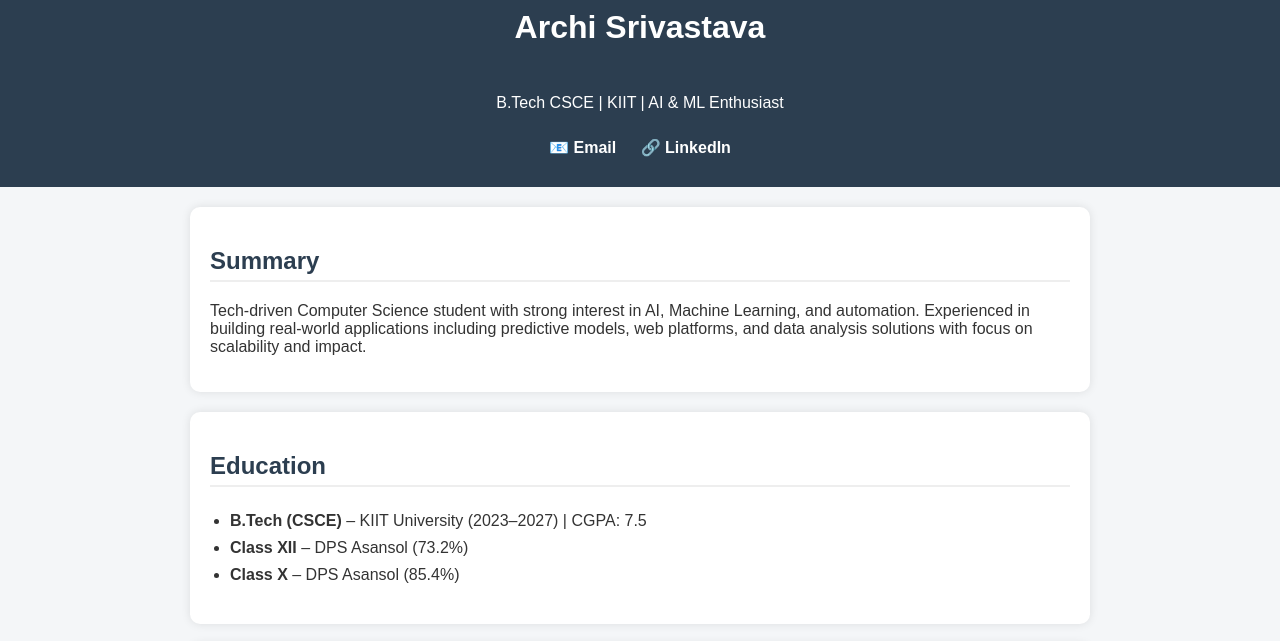
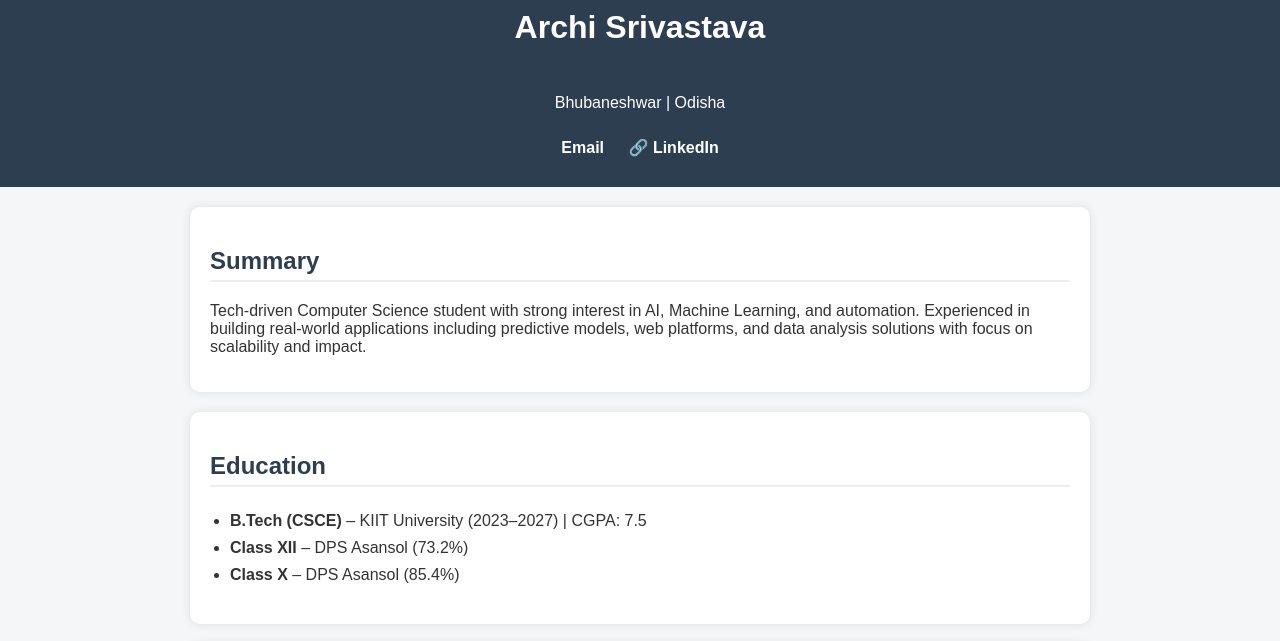
Before and after one commit to Archi739/Archi739.github.io, a plain HTML site: page index.html in a window 1280 px wide. Shown: the part 148-789 px from the top of the page. Drawn offline with Linux system fonts and the light colour scheme.

Commit message:
Update index.html

```diff
--- a/index.html
+++ b/index.html
@@ -86,10 +86,10 @@
     <img src="profile.jpg" class="profile-img" alt="Profile">
 
     <h1>Archi Srivastava</h1>
-    <p>B.Tech CSCE | KIIT | AI & ML Enthusiast</p>
+    <p>Bhubaneshwar | Odisha</p>
 
     <div class="links">
-      <a href="mailto:archisrivastava8661@gmail.com">📧 Email</a>
+     <a href="mailto:archisrivastava8661@gmail.com" target="_blank">Email</a>
       <a href="https://www.linkedin.com/in/archi-srivastava-389ab92aa/" target="_blank">🔗 LinkedIn</a>
     </div>
 
```
